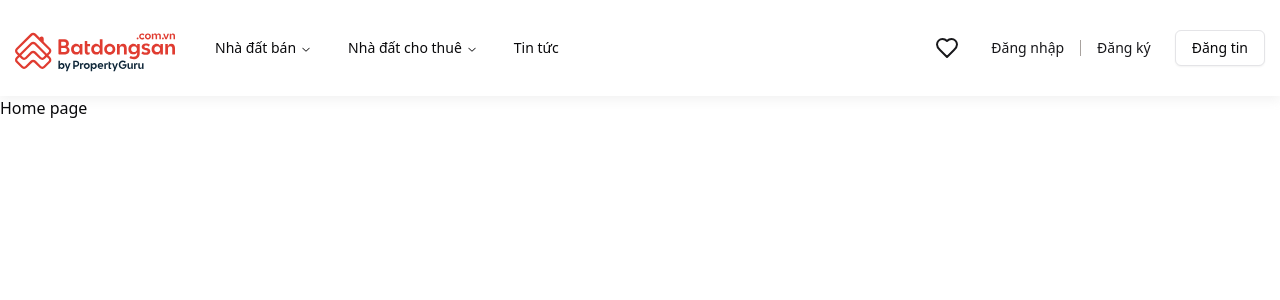
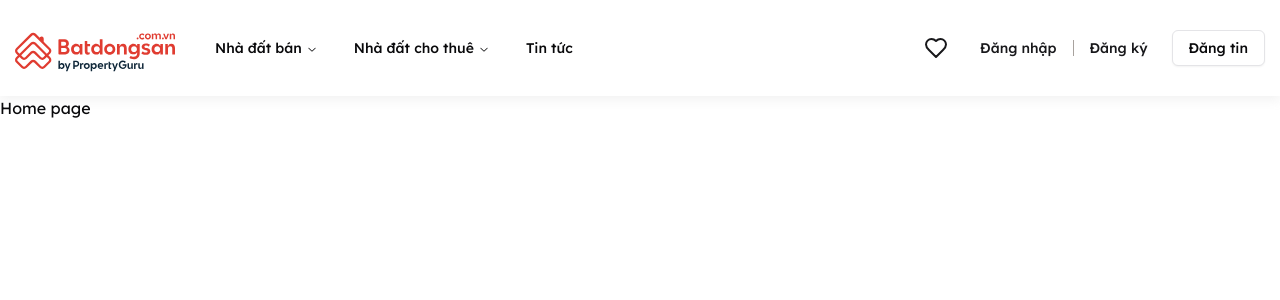
Before and after one commit to lthhieu/rest06, a React (Vite) app in the folder client/: page / in a window 1280 px wide. Shown: the top 300 px of the page. Built offline with nearby package versions, Linux system fonts and the light colour scheme.

Commit message:
add font lexend

```diff
--- a/client/src/index.css
+++ b/client/src/index.css
@@ -1,6 +1,8 @@
+@import url('https://fonts.googleapis.com/css2?family=Lexend:wght@100..900&display=swap');
 @tailwind base;
 @tailwind components;
 @tailwind utilities;
+
 @layer base {
   :root {
     --background: 0 0% 100%;
@@ -29,6 +31,7 @@
     --chart-5: 27 87% 67%;
     --radius: 0.5rem
   }
+
   .dark {
     --background: 240 10% 3.9%;
     --foreground: 0 0% 98%;
@@ -56,11 +59,20 @@
     --chart-5: 340 75% 55%
   }
 }
+
 @layer base {
   * {
     @apply border-border;
   }
+
   body {
     @apply bg-background text-foreground;
   }
 }
+
+html {
+  font-family: "Lexend", sans-serif;
+  font-optical-sizing: auto;
+  font-weight: 400;
+  font-style: normal;
+}
```
